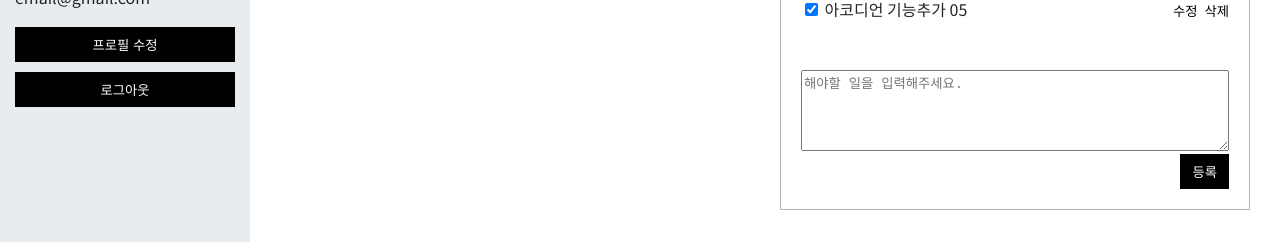
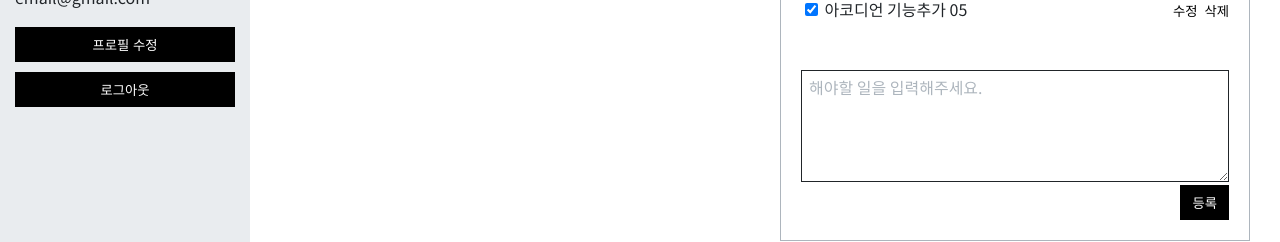
Before and after one commit to wknowpark797/vue2-basic-custom, a Vue app in the folder vue2-basic-custom/: page /detail/1 in a window 1280 px wide. Shown: the part 279-521 px from the top of the page. Built offline with nearby package versions, Linux system fonts and the light colour scheme.

Commit message:
input, textarea 스타일 수정

```diff
--- a/vue2-basic-custom/src/assets/scss/style.scss
+++ b/vue2-basic-custom/src/assets/scss/style.scss
@@ -93,6 +93,10 @@ body {
     @include body-1;
 }
 
+input, textarea {
+    font-family: 'Noto Sans KR', 'sans-serif';
+}
+
 ol, ul {
     list-style: none;
     padding-left: 0;
--- a/vue2-basic-custom/src/components/common/InputComp.vue
+++ b/vue2-basic-custom/src/components/common/InputComp.vue
@@ -8,7 +8,7 @@
 
 <template>
     <label>
-        {{ label }}
+        <span v-if="label">{{ label }}</span>
         <input v-model="compValue"
                :placeholder="placeholder"
                :type="type"
@@ -81,6 +81,9 @@
     label {
         display: flex;
         align-items: center;
+        span {
+            margin-right: 10px;
+        }
         input {
             flex: 1;
             height: 34px;
@@ -89,6 +92,7 @@
             padding: 0 7px;
             box-sizing: border-box;
             outline: none;
+            @include body-1;
             &::placeholder {
                 color: $gray-05;
             }
--- a/vue2-basic-custom/src/components/common/TextareaComp.vue
+++ b/vue2-basic-custom/src/components/common/TextareaComp.vue
@@ -8,7 +8,7 @@
 
 <template>
     <label>
-        {{ label }}
+        <span v-if="label">{{ label }}</span>
         <textarea v-model="compValue"
                   :placeholder="placeholder"
                   :rows="rows"
@@ -61,8 +61,22 @@
 </script>
 
 <style lang="scss" scoped>
-    textarea {
-        width: 100%;
-        box-sizing: border-box;
+    label {
+        span {
+            display: inline-block;
+            margin-bottom: 10px;
+        }
+        textarea {
+            width: 100%;
+            border-radius: 0;
+            border: 1px solid $gray-01;
+            padding: 7px;
+            box-sizing: border-box;
+            outline: none;
+            @include body-1;
+            &::placeholder {
+                color: $gray-05;
+            }
+        }
     }
 </style>
```
